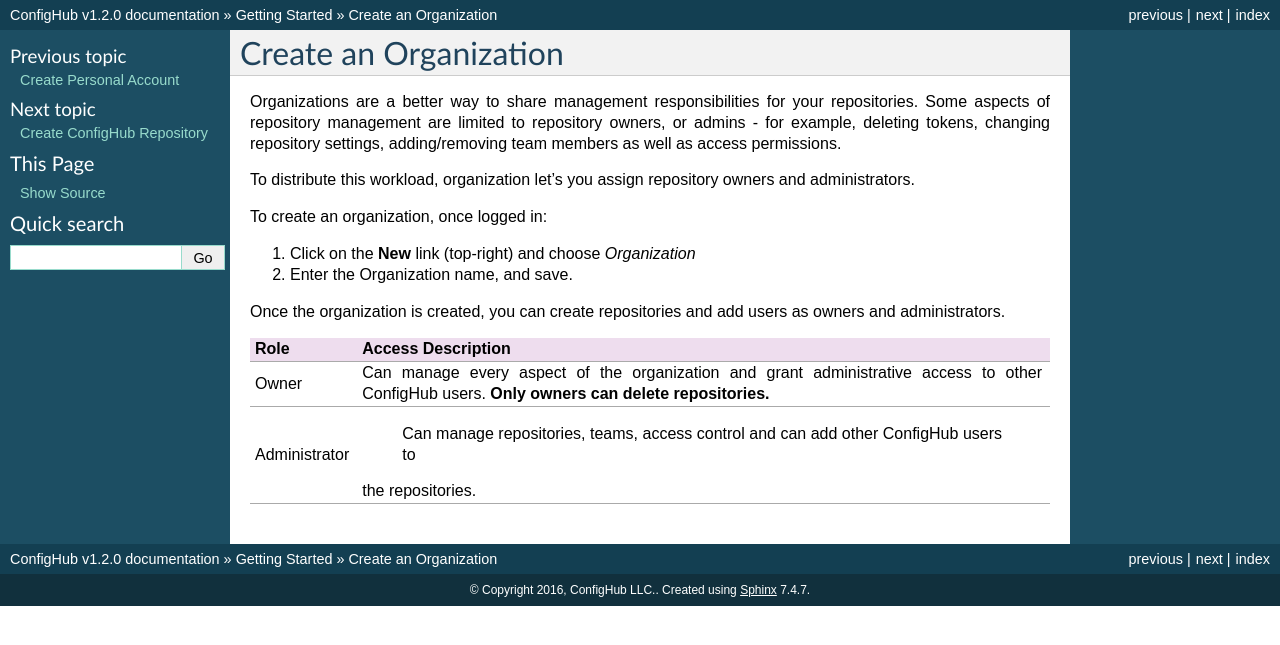
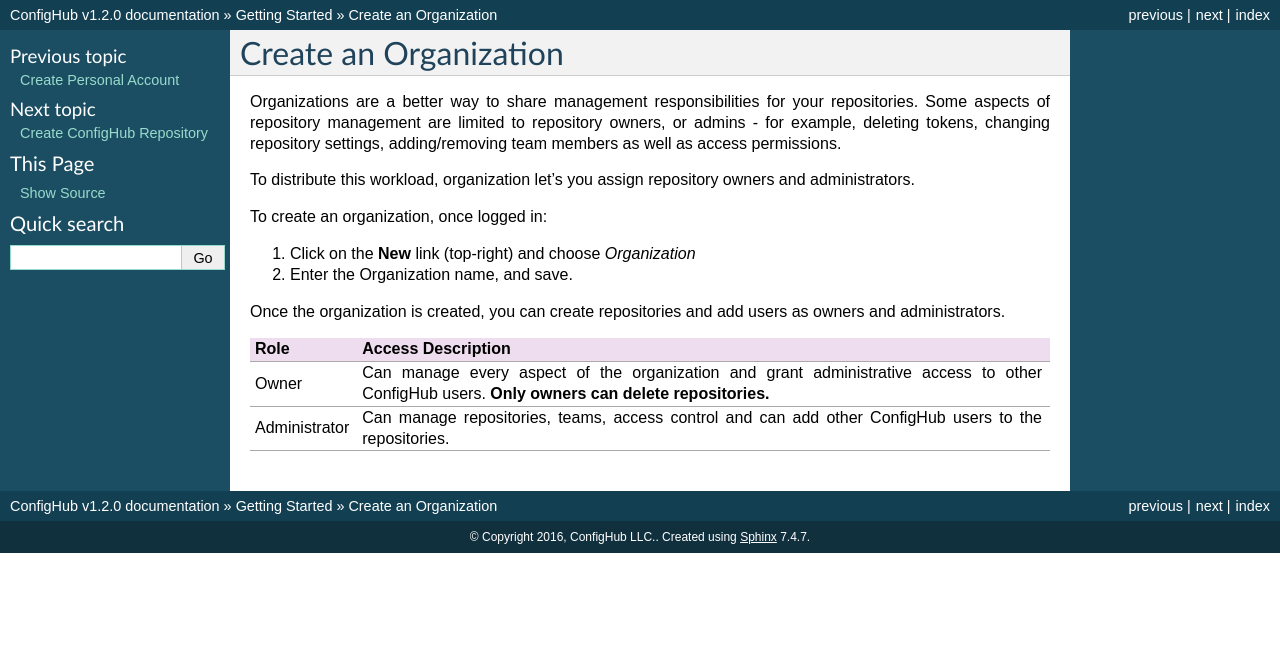
Before and after one commit to ConfigHubPub/Docs, a Sphinx documentation site: the page built from documentation/pages/getting_started/create_organization.rst, in a window 1280 px wide. Shown: the top 645 px of the page. Built offline with Sphinx 7.4.7, drawn with Linux system fonts in a browser that asks for light colours.

```diff
--- a/documentation/pages/getting_started/create_organization.rst
+++ b/documentation/pages/getting_started/create_organization.rst
@@ -18,18 +18,13 @@ To create an organization, once logged in:
 
 Once the organization is created, you can create repositories and add users as owners and administrators.
 
-+---------------+--------------------------------+
-| Role          | Access Description             |
-+===============+================================+
-| Owner         | Can manage every aspect of the |
-|               | organization and grant         |
-|               | administrative access to other |
-|               | ConfigHub users.               |
-|               | **Only owners can delete**     |
-|               | **repositories.**              |
-+---------------+--------------------------------+
-| Administrator | Can manage repositories, teams,|
-|               | access control and can         |
-|               | add other ConfigHub users to   |
-|               |the repositories.               |
-+---------------+--------------------------------+
++---------------+--------------------------------------------------------------+
+| Role          | Access Description                                           |
++===============+==============================================================+
+| Owner         |Can manage every aspect of the organization and grant         |
+|               |administrative access to other ConfigHub users.               |
+|               |**Only owners can delete repositories.**                      |
++---------------+--------------------------------------------------------------+
+| Administrator |Can manage repositories, teams,  access control and can       |
+|               |add other ConfigHub users to the repositories.                |
++---------------+--------------------------------------------------------------+
```
